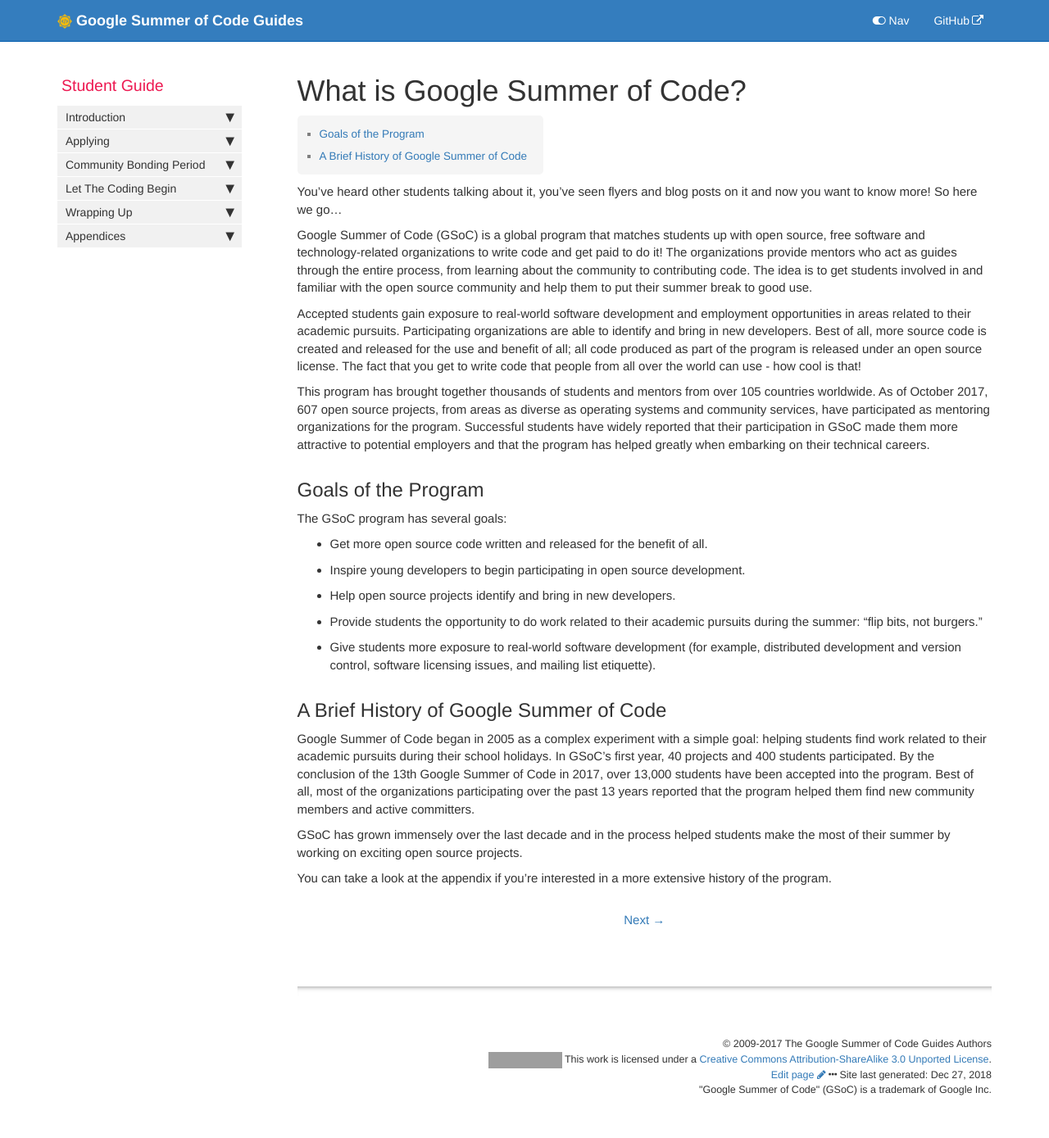
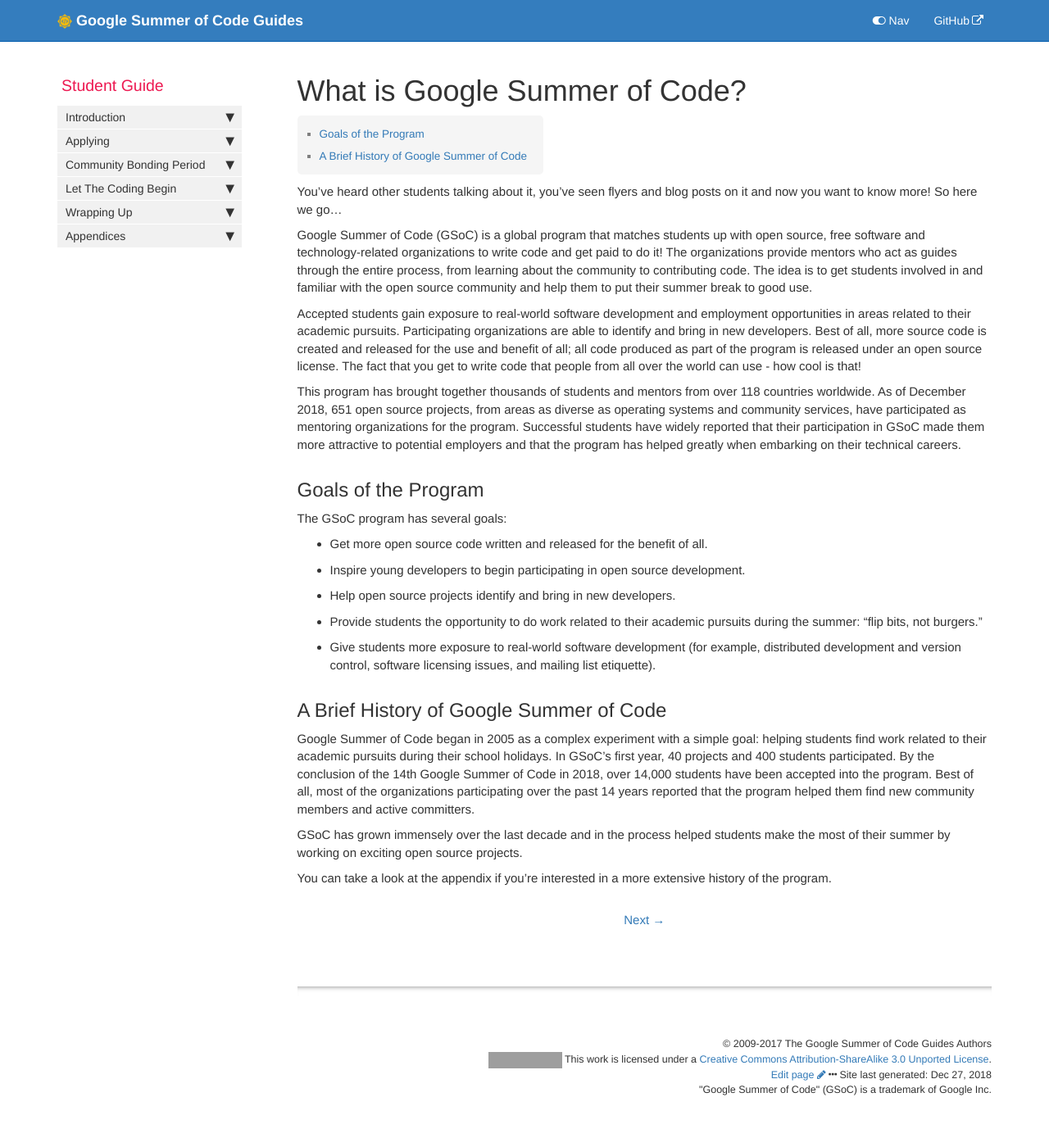
Before and after one commit to google/gsocguides, a Jekyll site: the page built from pages/student/00-what_is_google_summer_of_code.md, in a window 1280 px wide. Shown: the whole page at 82% size. Built offline with Jekyll 4.4.1, drawn with Linux system fonts in a browser that asks for light colours; grey boxes are pictures that could not be loaded.

Commit message:
Update stats to include 2018 numbers

```diff
--- a/pages/student/00-what_is_google_summer_of_code.md
+++ b/pages/student/00-what_is_google_summer_of_code.md
@@ -12,7 +12,7 @@ Google Summer of Code (GSoC) is a global program that matches students up with o
 
 Accepted students gain exposure to real-world software development and employment opportunities in areas related to their academic pursuits. Participating organizations are able to identify and bring in new developers. Best of all, more source code is created and released for the use and benefit of all; all code produced as part of the program is released under an open source license. The fact that you get to write code that people from all over the world can use - how cool is that!
 
-This program has brought together thousands of students and mentors from over 105 countries worldwide. As of October 2017, 607 open source projects, from areas as diverse as operating systems and community services, have participated as mentoring organizations for the program. Successful students have widely reported that their participation in GSoC made them more attractive to potential employers and that the program has helped greatly when embarking on their technical careers.
+This program has brought together thousands of students and mentors from over 118 countries worldwide. As of December 2018, 651 open source projects, from areas as diverse as operating systems and community services, have participated as mentoring organizations for the program. Successful students have widely reported that their participation in GSoC made them more attractive to potential employers and that the program has helped greatly when embarking on their technical careers.
 
 
 ## Goals of the Program
@@ -28,7 +28,7 @@ The GSoC program has several goals:
 
 ## A Brief History of Google Summer of Code
 
-Google Summer of Code began in 2005 as a complex experiment with a simple goal: helping students find work related to their academic pursuits during their school holidays. In GSoC's first year, 40 projects and 400 students participated. By the conclusion of the 13th Google Summer of Code in 2017, over 13,000 students have been accepted into the program. Best of all, most of the organizations participating over the past 13 years reported that the program helped them find new community members and active committers.
+Google Summer of Code began in 2005 as a complex experiment with a simple goal: helping students find work related to their academic pursuits during their school holidays. In GSoC's first year, 40 projects and 400 students participated. By the conclusion of the 14th Google Summer of Code in 2018, over 14,000 students have been accepted into the program. Best of all, most of the organizations participating over the past 14 years reported that the program helped them find new community members and active committers.
 
 GSoC has grown immensely over the last decade and in the process helped students make the most of their summer by working on exciting open source projects.
 
```
